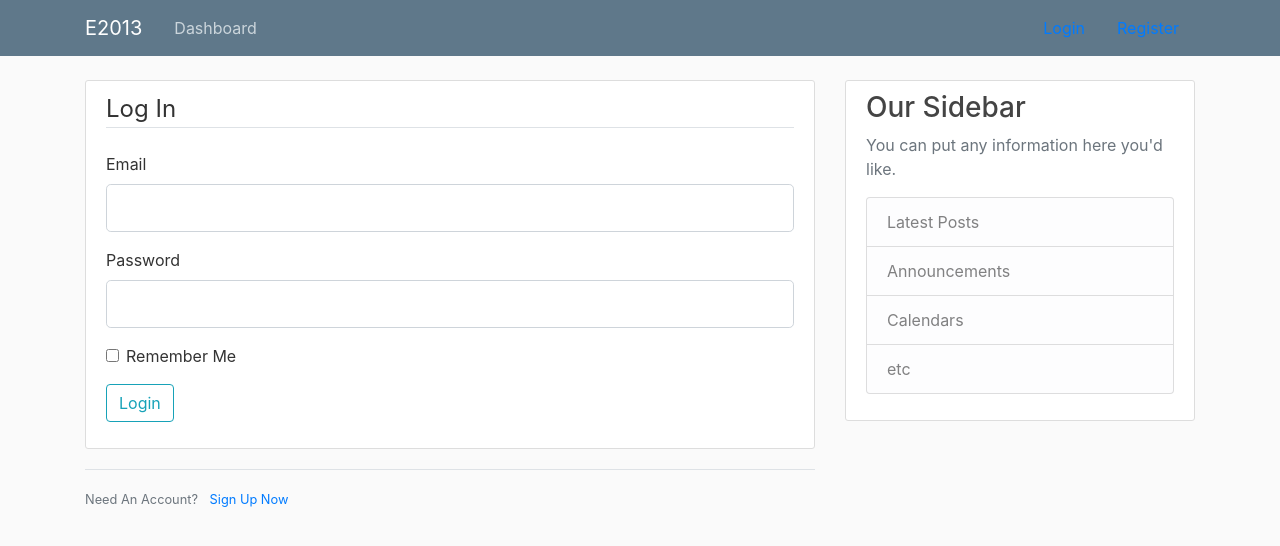
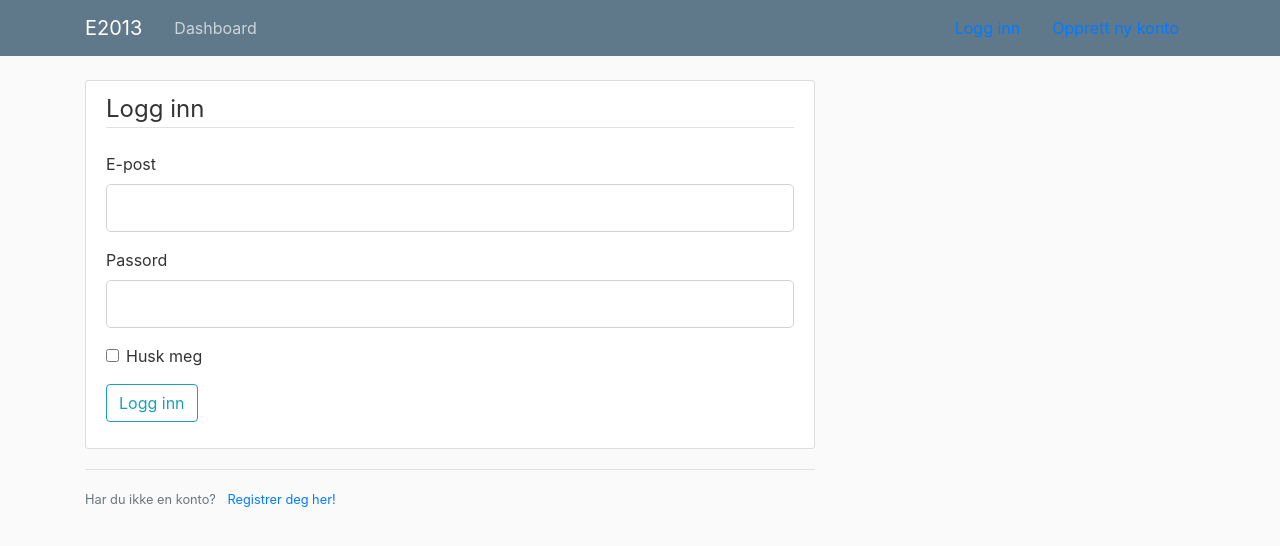
Before and after one commit to Dawik98/e2013-webapp, a Flask app: a page that uses app/templates/login.html in a window 1280 px wide. Shown: the top 546 px of the page. Run offline with Flask 3, Linux system fonts and the light colour scheme; parts of the project's set-up code (start-up, migrations or seed data) failed here and were passed over; some libraries are stand-ins or nearby versions.

Commit message:
Endret til norsk

```diff
--- a/app/dashApps/sloyfer.py
+++ b/app/dashApps/sloyfer.py
@@ -178,7 +178,7 @@ def callbacks(app):
                             )
                     return {'data': [data],'layout' : go.Layout(xaxis=dict(range=[(min(X)),(max(X))]),
                                                                 yaxis=dict(range=[0,120],title='Temperatur [°C]'),
-                                                                title='Temperatur Måling',
+                                                                title='Temperaturmåling',
                                                                 #margin={'l':300,'r':100,'t':5,'b':50},
                                                             )}
         #Ved feilmelding skrives det til error txt fil.
--- a/app/forms.py
+++ b/app/forms.py
@@ -6,20 +6,20 @@ from wtforms.validators import DataRequired, Length, Email, EqualTo
 
 
 class RegistrationForm(FlaskForm):
-    username = StringField('Username',
+    username = StringField('Brukernavn',
                             validators=[DataRequired(), Length(min=2, max=20)])
-    email = StringField('Email',
+    email = StringField('E-post',
                          validators=[DataRequired(), Email()])
-    password = PasswordField('Password',
+    password = PasswordField('Passord',
                             validators=[DataRequired()])
-    confirm_password = PasswordField('Confirm Password',
+    confirm_password = PasswordField('Bekreft passord',
                                      validators=[DataRequired(), EqualTo('password')])
-    submit = SubmitField('Apply')
+    submit = SubmitField('Send inn søknad!')
 
 class LoginForm(FlaskForm):
-    email = StringField('Email',
+    email = StringField('E-post',
                          validators=[DataRequired(), Email()])
-    password = PasswordField('Password',
+    password = PasswordField('Passord',
                             validators=[DataRequired()])
-    remember = BooleanField('Remember Me')
-    submit = SubmitField('Login')
+    remember = BooleanField('Husk meg')
+    submit = SubmitField('Logg inn')
--- a/app/templates/layout.html
+++ b/app/templates/layout.html
@@ -35,10 +35,10 @@
                   <!-- Navbar Right Side -->
                   <div class="navbar-nav"></div>
                     {% if current_user.is_authenticated %}
-                      <a class="nav-item nav-link" href="/logout">Logout</a>
+                      <a class="nav-item nav-link" href="/logout">Logg ut</a>
                     {% else %}
-                      <a class="nav-item nav-link" href="/login">Login</a>
-                      <a class="nav-item nav-link" href="/register">Register</a>
+                      <a class="nav-item nav-link" href="/login">Logg inn</a>
+                      <a class="nav-item nav-link" href="/register">Opprett ny konto</a>
                     {% endif %}
                   </div>
                 </div>
@@ -59,7 +59,7 @@
                 {% endwith %}
                 {% block content %}{% endblock %}
               </div>
-              <div class="col-md-4">
+              <!-- <div class="col-md-4">
                 <div class="content-section">
                   <h3>Our Sidebar</h3>
                   <p class='text-muted'>You can put any information here you'd like.
@@ -71,7 +71,7 @@
                     </ul>
                   </p>
                 </div>
-              </div>
+              </div> -->
             </div>
           </main>
 
--- a/app/templates/login.html
+++ b/app/templates/login.html
@@ -4,7 +4,7 @@
         <form method="POST" action="">
             {{ form.hidden_tag() }}
             <fieldset class="form-group">
-                <legend class="border-bottom mb-4">Log In</legend>
+                <legend class="border-bottom mb-4">Logg inn</legend>
                 <div class="form-group">
                     {{ form.email.label(class="form-control-label") }}
                     {% if form.email.errors %}
@@ -43,7 +43,7 @@
     </div>
     <div class="border-top pt-3">
         <small class="text-muted">
-            Need An Account? <a class="ml-2" href='/register'>Sign Up Now</a>
+            Har du ikke en konto? <a class="ml-2" href='/register'>Registrer deg her!</a>
         </small>
     </div>
 {% endblock content %}
--- a/app/templates/register.html
+++ b/app/templates/register.html
@@ -4,7 +4,7 @@
         <form method="POST" action="">
             {{ form.hidden_tag() }}
             <fieldset class="form-group">
-                <legend class="border-bottom mb-4">Apply for an account</legend>
+                <legend class="border-bottom mb-4">Søk om konto</legend>
                 <div class="form-group">
                     {{ form.username.label(class="form-control-label") }}
 
@@ -66,7 +66,7 @@
     </div>
     <div class="border-top pt-3">
         <small class="text-muted">
-            Already Have An Account? <a class="ml-2" href="/login">Sign In</a>
+            Har du allerede en konto? <a class="ml-2" href="/login">Logg inn</a>
         </small>
     </div>
 {% endblock content %}
```
